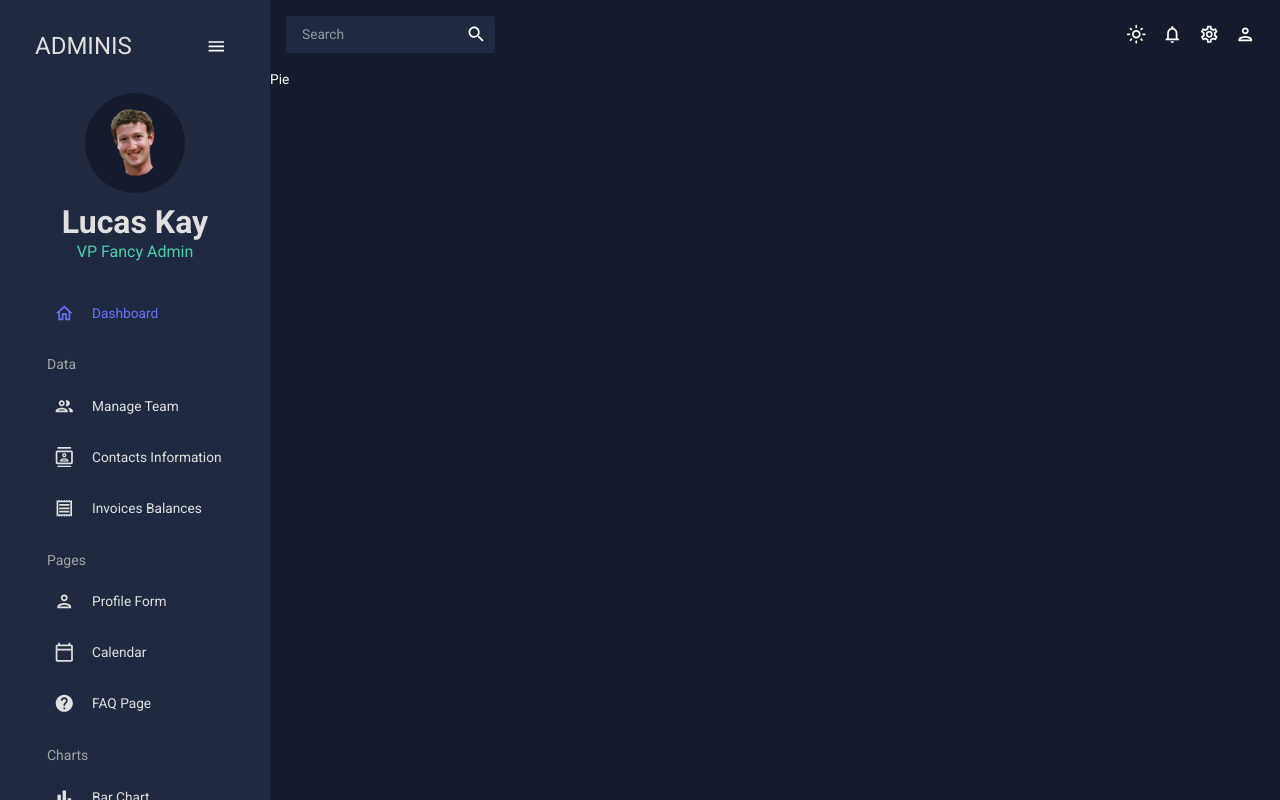
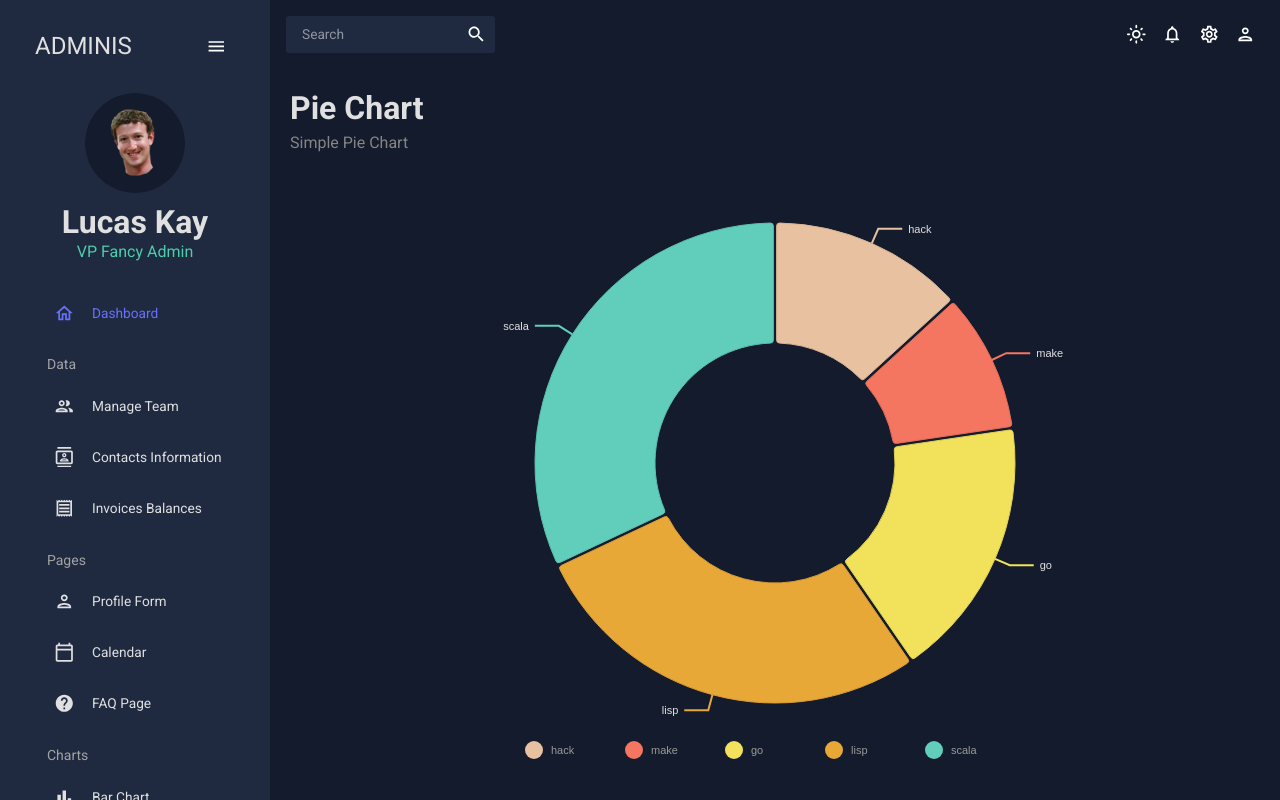
Before and after one commit to Fr0stm0urn3/react-admin, a React (Create React App) app: page /pie in a window 1280 px wide. Built offline with nearby package versions, Linux system fonts and the light colour scheme; the HTML template or start-up script is replaced by a standard one.

Commit message:
Pie Chart Component + Pie Page

```diff
--- a/src/components/BarChart.jsx
+++ b/src/components/BarChart.jsx
@@ -5,7 +5,8 @@
 
 const BarChart = ({ isDashboard = false }) => {
   const theme = useTheme()
-  const colors = tokens(theme)
+  const colors = tokens(theme.palette.mode)
+
   return (
     <ResponsiveBar
       data={data}
--- /dev/null
+++ b/src/components/PieChart.jsx
@@ -0,0 +1,110 @@
+import { ResponsivePie } from "@nivo/pie"
+import { useTheme } from "@mui/material"
+import { tokens } from "../theme"
+import { mockPieData as data } from "../data/mockData"
+
+const PieChart = () => {
+  const theme = useTheme()
+  const colors = tokens(theme.palette.mode)
+
+  return (
+    <ResponsivePie
+      data={data}
+      margin={{ top: 40, right: 80, bottom: 80, left: 80 }}
+      theme={{
+        axis: {
+          domain: {
+            line: {
+              stroke: colors.grey[100],
+            },
+          },
+          legend: {
+            text: {
+              fill: colors.grey[100],
+            },
+          },
+          ticks: {
+            line: {
+              stroke: colors.grey[100],
+              strokeWidth: 1,
+            },
+            text: {
+              fill: colors.grey[100],
+            },
+          },
+        },
+        legends: {
+          text: {
+            fill: colors.grey[100],
+          },
+        },
+      }}
+      innerRadius={0.5}
+      padAngle={0.7}
+      cornerRadius={3}
+      activeOuterRadiusOffset={8}
+      borderWidth={1}
+      borderColor={{
+        from: "color",
+        modifiers: [["darker", 0.2]],
+      }}
+      arcLinkLabelsSkipAngle={10}
+      arcLinkLabelsTextColor={colors.grey[100]}
+      arcLinkLabelsThickness={2}
+      arcLinkLabelsColor={{ from: "color" }}
+      enableArcLabels={false}
+      arcLabelsSkipAngle={10}
+      arcLabelsTextColor={{
+        from: "color",
+        modifiers: [["darker", 2]],
+      }}
+      defs={[
+        {
+          id: "dots",
+          type: "patternDots",
+          background: "inherit",
+          color: "rgba(255, 255, 255, 0.3)",
+          size: 4,
+          padding: 1,
+          stagger: true,
+        },
+        {
+          id: "lines",
+          type: "patternLines",
+          background: "inherit",
+          color: "rgba(255, 255, 255, 0.3)",
+          rotation: -45,
+          lineWidth: 6,
+          spacing: 10,
+        },
+      ]}
+      legends={[
+        {
+          anchor: "bottom",
+          direction: "row",
+          justify: false,
+          translateX: 0,
+          translateY: 56,
+          itemsSpacing: 0,
+          itemWidth: 100,
+          itemHeight: 18,
+          itemTextColor: "#999",
+          itemDirection: "left-to-right",
+          itemOpacity: 1,
+          symbolSize: 18,
+          symbolShape: "circle",
+          effects: [
+            {
+              on: "hover",
+              style: {
+                itemTextColor: "#000",
+              },
+            },
+          ],
+        },
+      ]}
+    />
+  )
+}
+
+export default PieChart
--- a/src/scenes/pie/index.jsx
+++ b/src/scenes/pie/index.jsx
@@ -1,5 +1,16 @@
+import { Box } from "@mui/material"
+import Header from "../../components/Header"
+import PieChart from "../../components/PieChart"
+
 const Pie = () => {
-  return <div>Pie</div>
+  return (
+    <Box m="20px">
+      <Header title={"Pie Chart"} subtitle={"Simple Pie Chart"} />
+      <Box height="75vh">
+        <PieChart />
+      </Box>
+    </Box>
+  )
 }
 
 export default Pie
```
